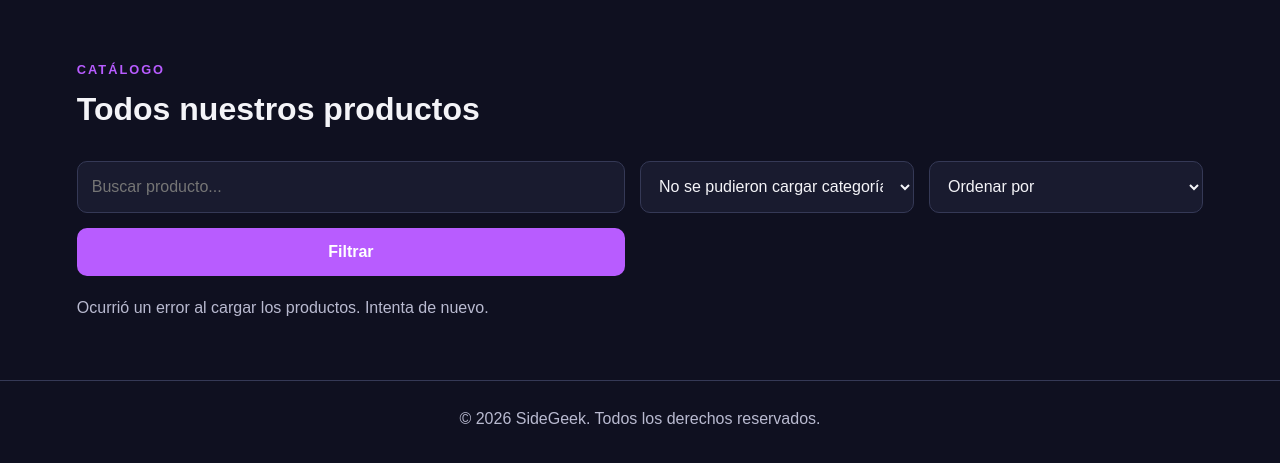
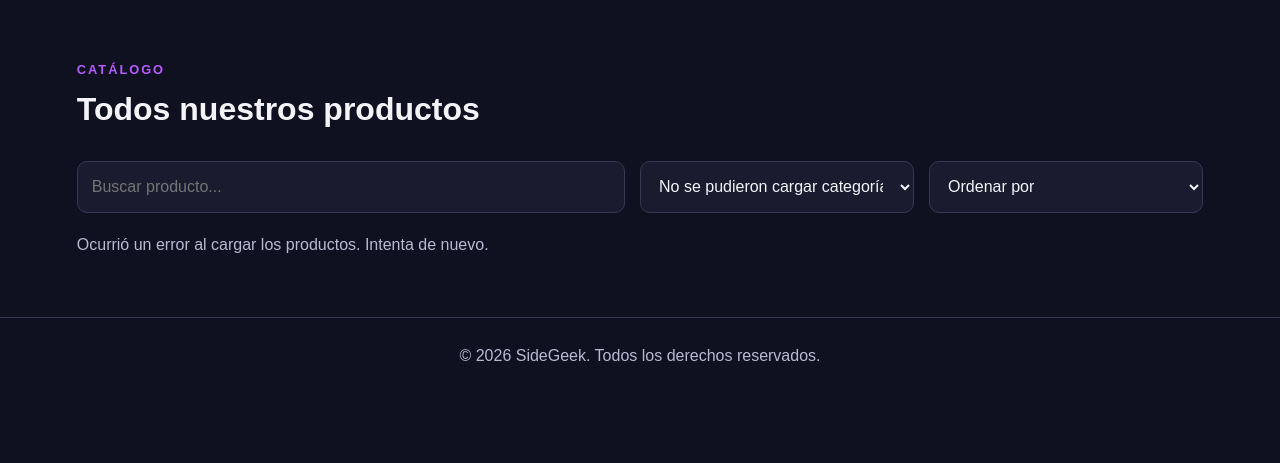
Before and after one commit to PolarHusk/SC502-AmbienteWebClienteServidor-G3, a PHP site: page /app/views/productos/catalogo.php in a window 1280 px wide. Shown: the part 77-540 px from the top of the page. Run offline with PHP 8.4, Linux system fonts and the light colour scheme.

Commit message:
Remove filter button from catalogo form

```diff
--- a/app/views/productos/catalogo.php
+++ b/app/views/productos/catalogo.php
@@ -34,9 +34,6 @@ require __DIR__ . '/../layouts/header.php';
             <option value="nombre">Nombre</option>
         </select>
 
-        <button class="boton" type="submit">
-            Filtrar
-        </button>
     </form>
 
     <p class="mensaje" id="mensaje-catalogo" aria-live="polite">
```
